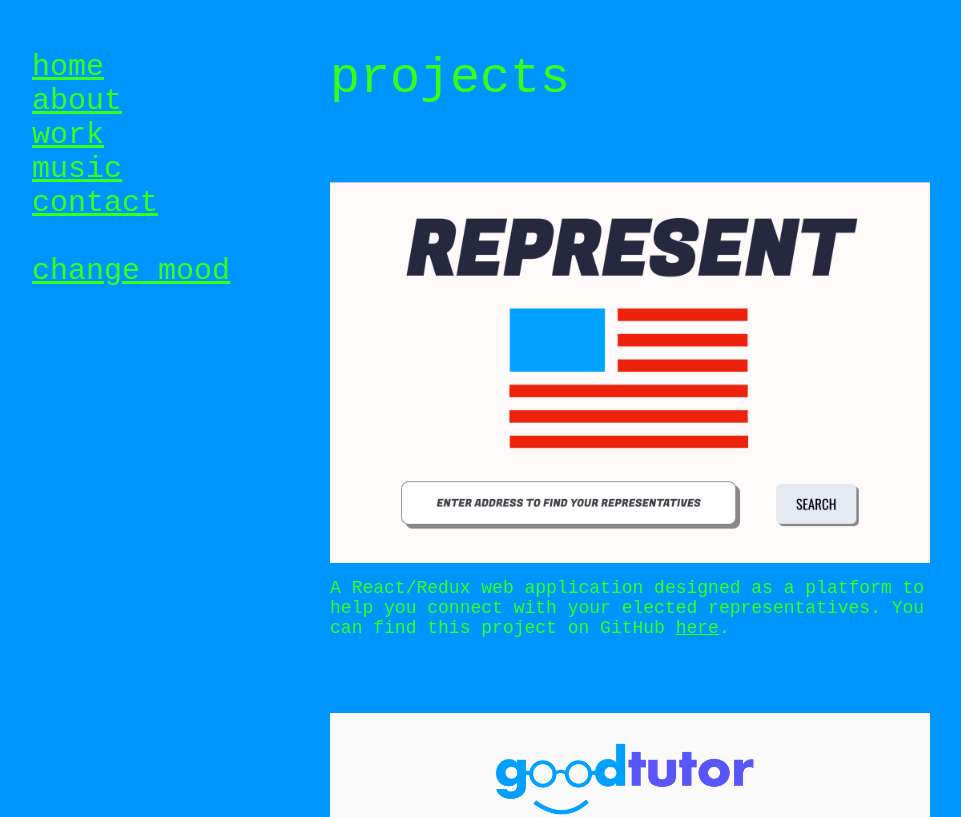
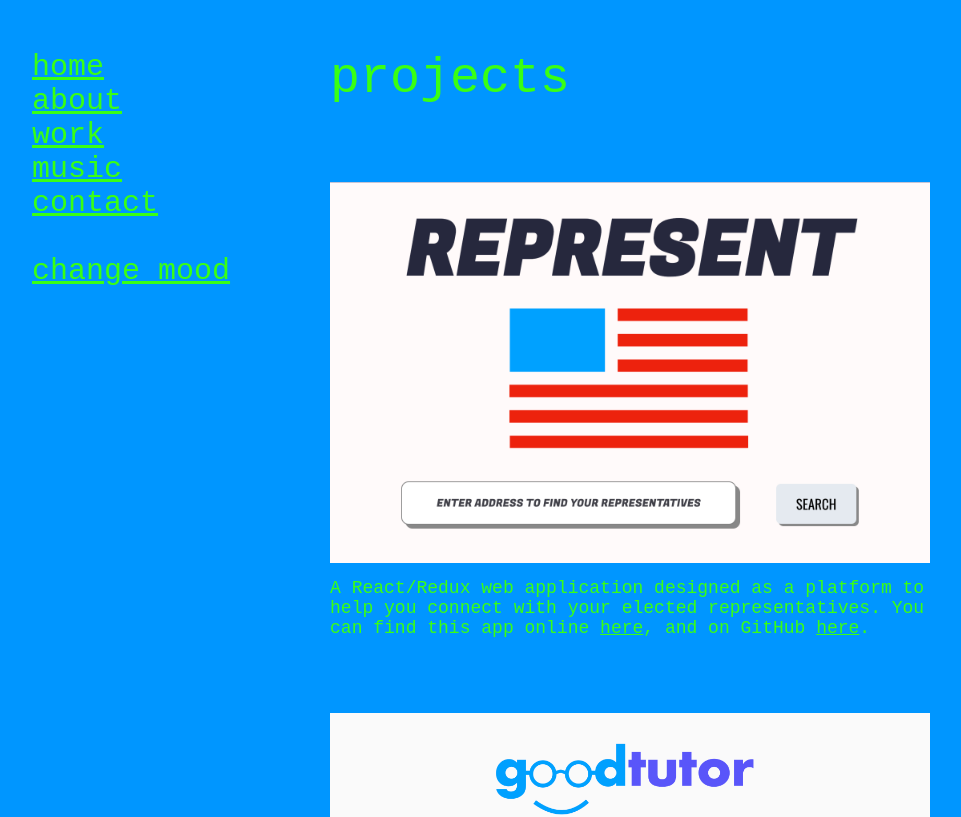
Before and after one commit to wfoody/willfoody, a React (Create React App) app: page /work in a window 1280 px wide. Shown: the top 817 px of the page, without its empty margins (18-979 px from the left). Built offline with nearby package versions, Linux system fonts and the light colour scheme.

Commit message:
Add link to Represent project

```diff
--- a/src/components/Work.js
+++ b/src/components/Work.js
@@ -11,11 +11,11 @@ function Work({color, changeColor}) {
       <div className="workContainer">
         <div className="workTitle" style={{ color: color }}>projects</div>
         <div className="workItem">
-          <a href="https://represent-project.netlify.app/" target="_blank" rel="noreferrer"><img src={represent} className="projectImage" alt="Represent App screenshot" style={{ color: color }}/></a>
-          <div className="projectImageText" style={{ color: color }}>A React/Redux web application designed as a platform to help you connect with your elected representatives. You can find this project on GitHub <a href="https://github.com/wfoody/Represent/" target="_blank" rel="noreferrer">here</a>.</div>
+          <img src={represent} className="projectImage" alt="Represent App screenshot" />
+          <div className="projectImageText" style={{ color: color }}>A React/Redux web application designed as a platform to help you connect with your elected representatives. You can find this app online <a href="https://represent-project.netlify.app/" target="_blank" rel="noreferrer">here</a>, and on GitHub <a href="https://github.com/wfoody/Represent/" target="_blank" rel="noreferrer">here</a>.</div>
         </div>
         <div className="workItem">
-          <img src={goodtutor} className="projectImage" alt="GoodTutor App screenshot" style={{ color: color }}/>
+          <img src={goodtutor} className="projectImage" alt="GoodTutor App screenshot" />
           <div className="projectImageText" style={{ color: color }}>GoodTutor is an accessible, online-learning platform designed to provide free tutoring services to students of all ages. You can find this project on GitHub <a href="https://github.com/wfoody/GoodTutor" target="_blank" rel="noreferrer">here</a>.</div>
         </div>
         <div className="workItem">
--- a/src/components/styles/app.css
+++ b/src/components/styles/app.css
@@ -14,7 +14,7 @@
   font-family: 'Robot Mono', monospace;
   color: #39FF14;
   padding: 50px;
-  height: 400vh;
+  height: 150vh;
 }
 
 @media (max-width: 600px) {
```
